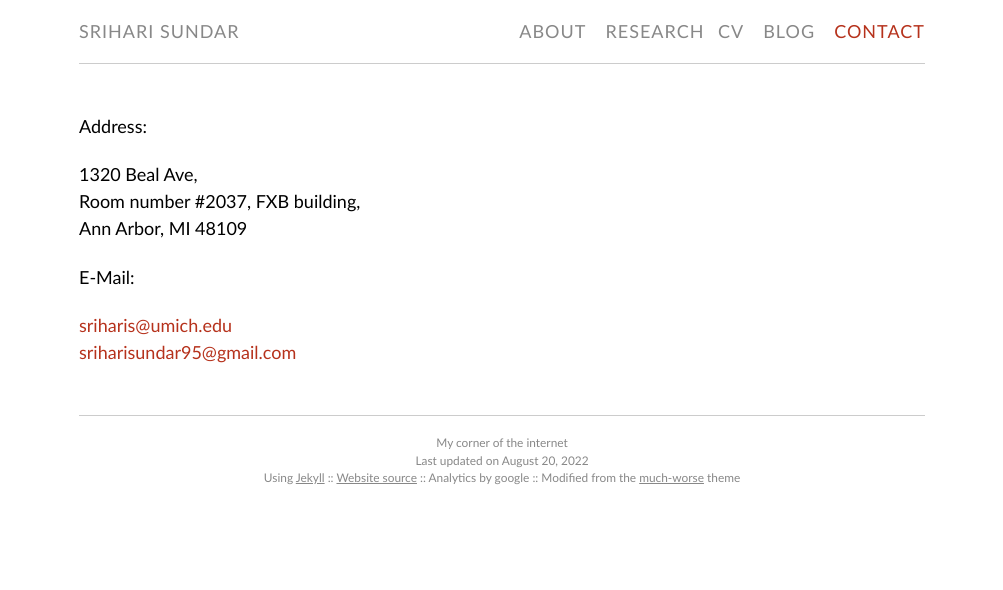
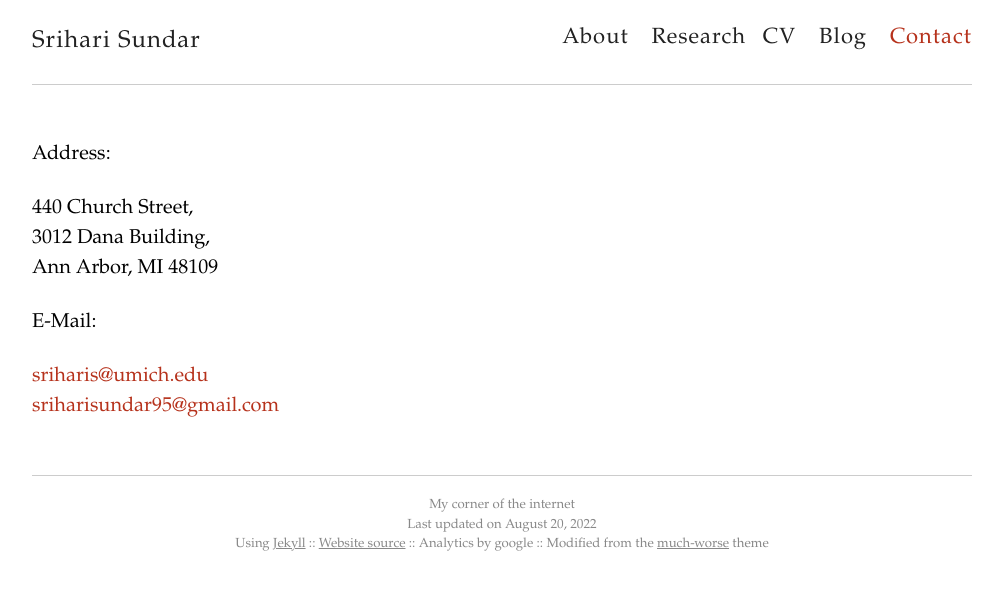
Before and after one commit to sriharisundar/sriharisundar.github.io, a Jekyll site: the page built from contact.md, in a window 1280 px wide. Shown: the top 590 px of the page, without its empty margins (138-1141 px from the left). Built offline with Jekyll 4.4.1, drawn with Linux system fonts in a browser that asks for light colours.

Commit message:
Make cosmetic changes with fonts and image

```diff
--- a/_includes/image.html
+++ b/_includes/image.html
@@ -1,10 +1,10 @@
 <div class="captioned-img align{{include.align}}">
     <a href="{{ include.url }}">
     {% if include.width %}
-    <img src="{{ include.url }}" width="{{ include.width }}"  />
+    <img src="{{ include.url }}" width="{{ include.width }}"  alt="Avatar" />
     {% else if include.height %}
-    <img src="{{ include.url }}" height="{{ include.height }}" />
+    <img src="{{ include.url }}" height="{{ include.height }}" alt="Avatar"/>
     {% else %}
-    <img src="{{ include.url }}" />
+    <img src="{{ include.url }}" alt="Avatar" />
     {% endif %}</a>{% if include.caption %}{{ include.caption }}{% endif %}
 </div>
--- a/_sass/_header.scss
+++ b/_sass/_header.scss
@@ -1,8 +1,7 @@
 .site-header {
     border-bottom: 1px solid $line-color;
     position: relative;
-    text-transform: uppercase;
-    font-size: $small-font-size;
+    font-size: 22px;
     @extend %clearfix;
 }
 
@@ -18,6 +17,7 @@
     margin-top: 1em;
     margin-bottom: 1em;
     float: left;
+    font-size: 24px;
     letter-spacing: 1px;
 }
 
@@ -56,6 +56,7 @@
 .site-nav .sub-menu a {
     display: block;
     line-height: 1.2em;
+    font-size: 16px;
     padding: 4px 10px;
     color: $header-hover-color;
 }
--- a/contact.md
+++ b/contact.md
@@ -7,8 +7,8 @@ group: "navigation"
 
 Address:
 
-1320 Beal Ave,
-Room number #2037, FXB building,
+440 Church Street,
+3012 Dana Building,
 Ann Arbor, MI 48109
 
 E-Mail:
--- a/css/main.scss
+++ b/css/main.scss
@@ -3,8 +3,8 @@
 ---
 @charset "utf-8";
 
-$base-font-family: 'calibri', sans-serif;
-$base-font-size:   large;
+$base-font-family: Garamond, Baskerville, "Baskerville Old Face", "Hoefler Text", "Times New Roman", serif;
+$base-font-size:   20px;
 $small-font-size:  1em;
 $vsmall-font-size: 0.66em;
 $base-line-height: 1.5;
@@ -14,7 +14,7 @@ $white:      #ffffff;
 $grey-vlight:#eee;
 $grey-light: #ccc;
 $grey:       #888;
-$grey-dark:  #444;
+$grey-dark:  #222222;
 $grey-vdark: #000000;
 $blue:       #0091ed;
 $orange:     #ca6c18;
@@ -26,7 +26,7 @@ $text-color:        $grey-vdark;
 $text-light-color:  $grey;
 $url-color:         $red;
 $url-hover-color:   $orange;
-$header-text-color: $text-light-color;
+$header-text-color: $grey-dark;
 $header-hover-color:$text-color;
 $header-hover-url:  $url-color;
 $line-color:        $grey-light;
```
Also changed, not shown: About.md (+1 -1 lines), 1 other file.
